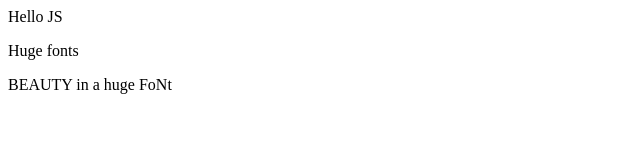
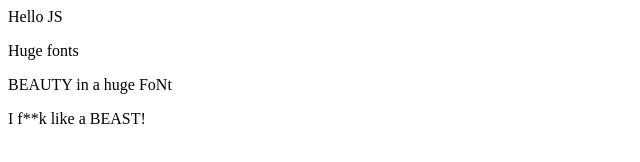
Before and after one commit to BredSoba4ij/step-git, a plain HTML site: page index.html in a window 1280 px wide. Shown: the whole page, without its empty margins (0-640 px from the left). Drawn offline with Linux system fonts and the light colour scheme.

Commit message:
10. brand new wave!

```diff
--- a/index.html
+++ b/index.html
@@ -10,6 +10,9 @@
     <div>Hello JS</div>
     <p>Huge fonts</p>
     <p id="beauty">BEAUTY in a huge FoNt</p>
+    <div>
+        <p>I f**k like a BEAST!</p>
+    </div>
 
 </body>
 </html>
```
